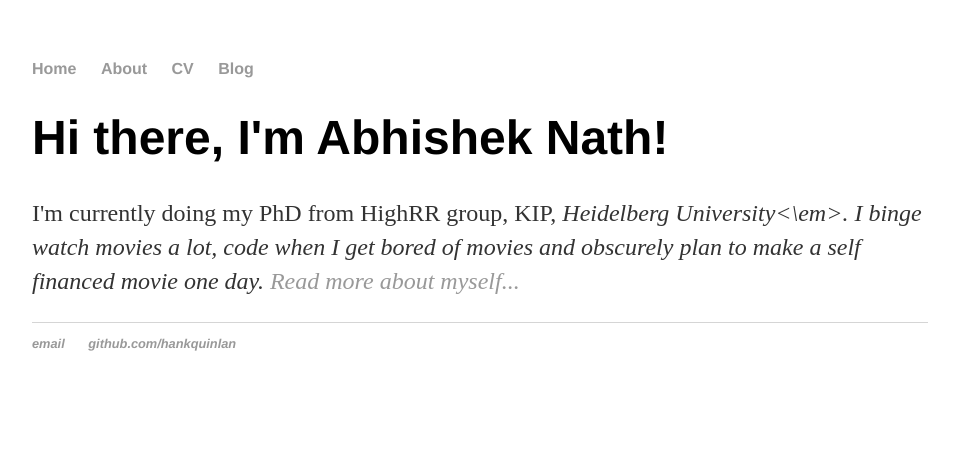
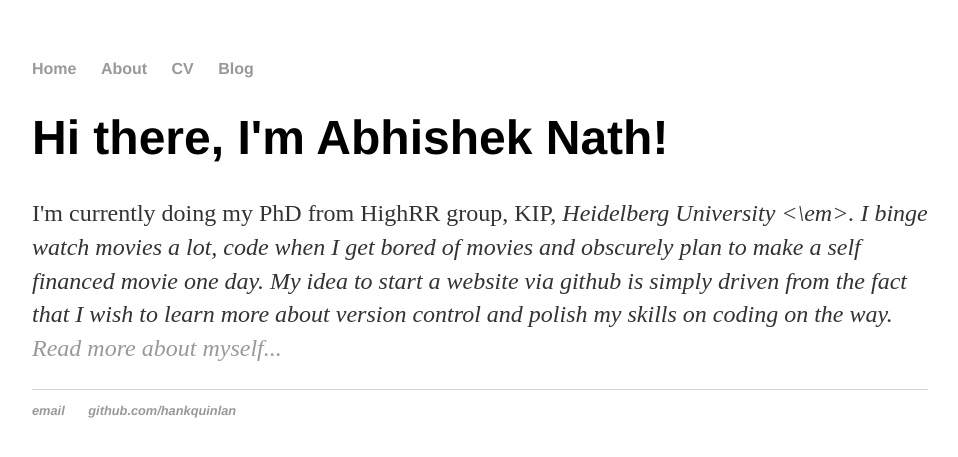
Before and after one commit to an15ms157/abhishek.github.io, a Jekyll site: the page built from index.html, in a window 1280 px wide. Shown: the top 457 px of the page, without its empty margins (160-1118 px from the left). Built offline with Jekyll 4.4.1, drawn with Linux system fonts in a browser that asks for light colours.

Commit message:
Update index.html

```diff
--- a/index.html
+++ b/index.html
@@ -4,6 +4,7 @@ title: Abhishek Nath, grad student, movie enthusiast and coder
 ---
 <div class="blurb">
 	<h1>Hi there, I'm Abhishek Nath!</h1>
-	<p>I'm currently doing my PhD from HighRR group, KIP, <em> Heidelberg University<\em>. I binge watch movies a lot, code when I get bored of movies and
-		obscurely plan to make a self financed movie one day. <a href="/about">Read more about myself...</a></p>
+	<p>I'm currently doing my PhD from HighRR group, KIP, <em> Heidelberg University <\em>. I binge watch movies a lot, code when I get bored of movies and
+		obscurely plan to make a self financed movie one day. My idea to start a website via github is simply driven from the fact that I wish to learn more about
+		version control and polish my skills on coding on the way. <a href="/about">Read more about myself...</a></p>
 </div><!-- /.blurb -->
```
